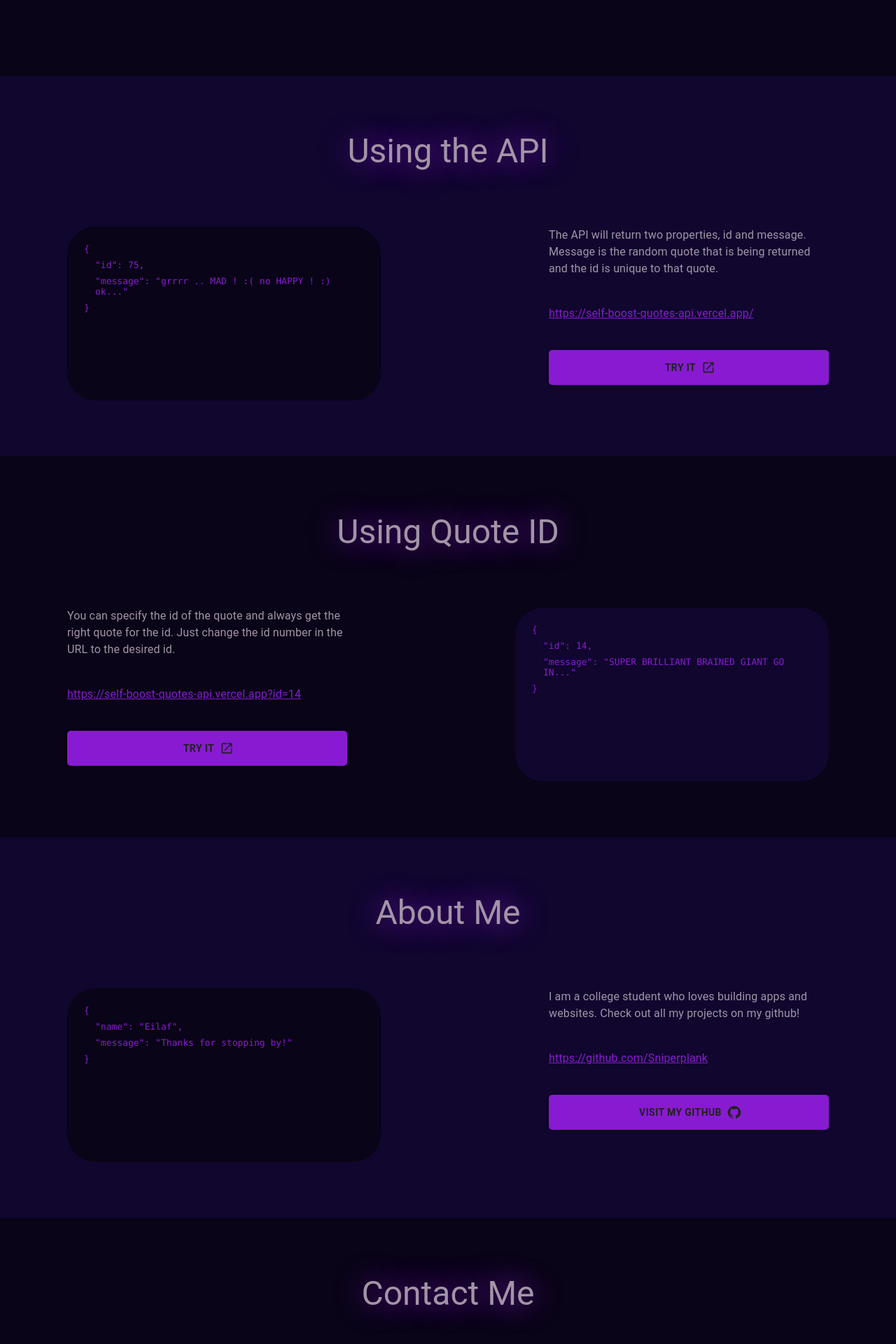
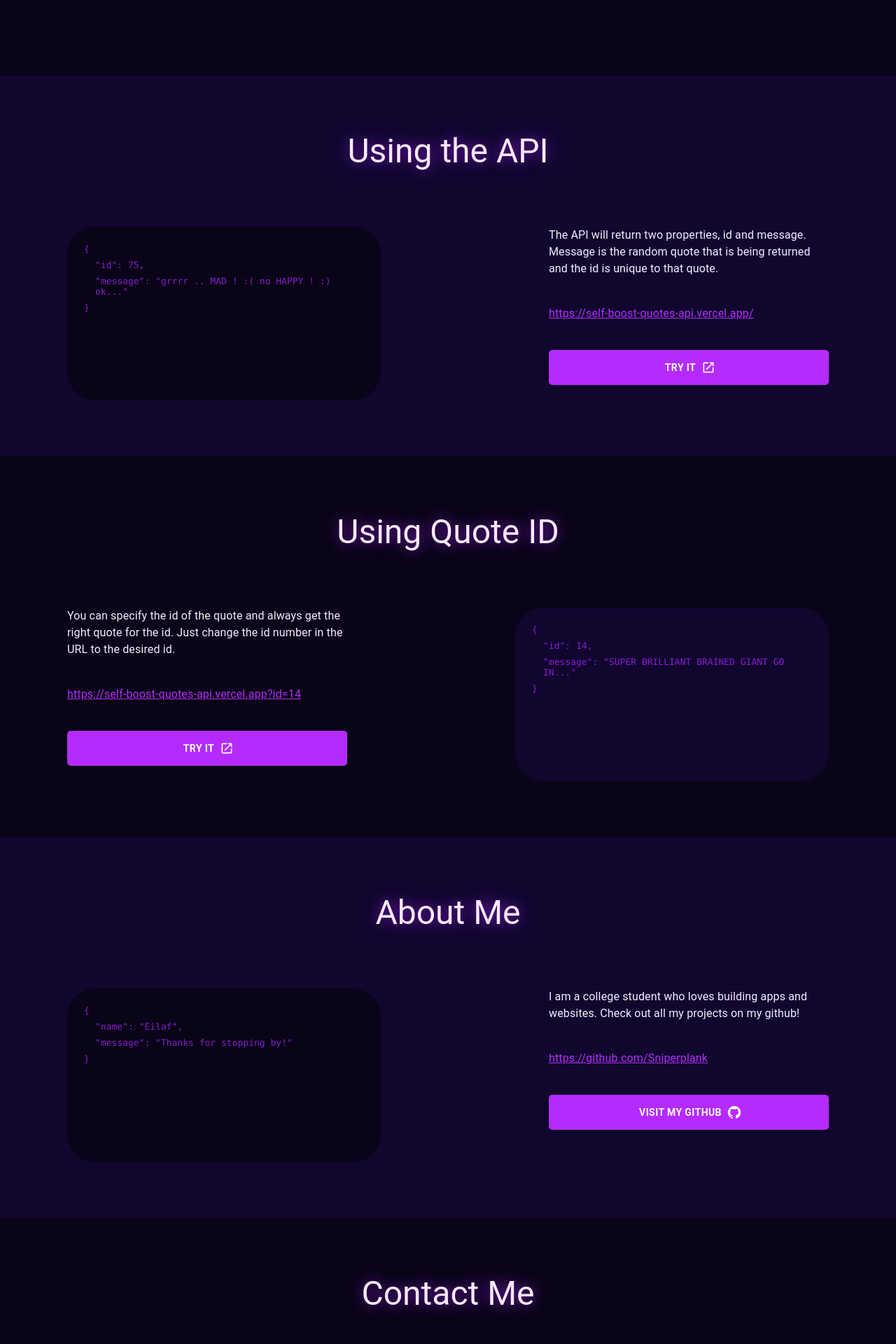
Before and after one commit to Sniperplank/Self-boost-quotes-frontend, a React (Create React App) app: page / in a window 1280 px wide. Shown: the part 856-2776 px from the top of the page at 70% size. Built offline with nearby package versions, Linux system fonts and the light colour scheme; no server answers.

Commit message:
make page more alive + update favicon

```diff
--- a/src/App.css
+++ b/src/App.css
@@ -3,9 +3,9 @@
 }
 
 .navbar {
-    box-shadow: 0px 0px 40px #881bd1;
+    box-shadow: 0px 0px 10px #881bd1;
 }
 
 .sectionTitle {
-    text-shadow: 0px 0px 40px #881bd1;
+    text-shadow: 0px 0px 20px #881bd1;
 }
--- a/src/components/About.js
+++ b/src/components/About.js
@@ -12,7 +12,7 @@ const About = () => {
 
     return (
         <Stack className="about" id="about" spacing={10} sx={{ display: 'flex', justifyContent: 'center', alignItems: 'center', padding: 10, backgroundColor: '#10062e' }}>
-            <Typography className='sectionTitle' variant='h3' color='#a394a6'>About Me</Typography>
+            <Typography className='sectionTitle' variant='h3' color='text.main'>About Me</Typography>
             <Stack spacing={{ xs: 10, md: 30 }} direction={{ xs: 'column', md: 'row' }}>
                 <Box sx={{ backgroundColor: '#090417', width: { xs: '80%', md: 400 }, height: 200, borderRadius: 10, borderWidth: 2, borderColor: 'white', padding: 3 }}>
                     <Stack spacing={1} sx={{ color: '#881bd1' }}>
@@ -25,7 +25,7 @@ const About = () => {
                     </Stack>
                 </Box>
                 <Stack spacing={5}>
-                    <Typography variant='body1' color='#a394a6' maxWidth={400}>I am a college student who loves building apps and websites. Check out all my projects on my github!</Typography>
+                    <Typography variant='body1' color='text.main' maxWidth={400}>I am a college student who loves building apps and websites. Check out all my projects on my github!</Typography>
                     <Typography variant='body1' color='primary' sx={{ textDecoration: 'underline' }}>https://github.com/Sniperplank</Typography>
                     <StyledButton onClick={() => openInNewTab('https://github.com/Sniperplank')} endIcon={<GitHubIcon />} variant='contained' color='primary'>Visit My GitHub</StyledButton>
                 </Stack>
--- a/src/components/Api.js
+++ b/src/components/Api.js
@@ -12,7 +12,7 @@ const Api = () => {
 
     return (
         <Stack className="api" id="api" spacing={10} sx={{ display: 'flex', justifyContent: 'center', alignItems: 'center', padding: 10, backgroundColor: '#10062e' }}>
-            <Typography className='sectionTitle' variant='h3' color='#a394a6'>Using the API</Typography>
+            <Typography className='sectionTitle' variant='h3' color='text.main'>Using the API</Typography>
             <Stack spacing={{ xs: 10, md: 30 }} direction={{ xs: 'column', md: 'row' }}>
                 <Box sx={{ backgroundColor: '#090417', width: { xs: '80%', md: 400 }, height: 200, borderRadius: 10, borderWidth: 2, borderColor: 'white', padding: 3 }}>
                     <Stack spacing={1} sx={{ color: '#881bd1' }}>
@@ -25,7 +25,7 @@ const Api = () => {
                     </Stack>
                 </Box>
                 <Stack spacing={5}>
-                    <Typography variant='body1' color='#a394a6' maxWidth={400}>The API will return two properties, id and message. Message is the random quote that is being returned and the id is unique to that quote.</Typography>
+                    <Typography variant='body1' color='text.main' maxWidth={400}>The API will return two properties, id and message. Message is the random quote that is being returned and the id is unique to that quote.</Typography>
                     <Typography variant='body1' color='primary' sx={{ textDecoration: 'underline' }}>https://self-boost-quotes-api.vercel.app/</Typography>
                     <StyledButton onClick={() => openInNewTab('https://self-boost-quotes-api.vercel.app/')} endIcon={<OpenInNewIcon />} variant='contained' color='primary'>Try it</StyledButton>
                 </Stack>
--- a/src/components/ApiWithId.js
+++ b/src/components/ApiWithId.js
@@ -11,10 +11,10 @@ const ApiWithId = () => {
 
     return (
         <Stack spacing={10} sx={{ display: 'flex', justifyContent: 'center', alignItems: 'center', padding: 10 }}>
-            <Typography className='sectionTitle' variant='h3' color='#a394a6'>Using Quote ID</Typography>
+            <Typography className='sectionTitle' variant='h3' color='text.main'>Using Quote ID</Typography>
             <Stack spacing={{ xs: 10, md: 30 }} direction={{ xs: 'column', md: 'row' }}>
                 <Stack spacing={5}>
-                    <Typography variant='body1' color='#a394a6' maxWidth={400}>You can specify the id of the quote and always get the right quote for the id. Just change the id number in the URL to the desired id.</Typography>
+                    <Typography variant='body1' color='text.main' maxWidth={400}>You can specify the id of the quote and always get the right quote for the id. Just change the id number in the URL to the desired id.</Typography>
                     <Typography variant='body1' color='primary' sx={{ textDecoration: 'underline' }}>https://self-boost-quotes-api.vercel.app?id=14</Typography>
                     <StyledButton onClick={() => openInNewTab('https://self-boost-quotes-api.vercel.app?id=14')} endIcon={<OpenInNewIcon />} variant='contained' color='primary'>Try it</StyledButton>
                 </Stack>
--- a/src/components/Contact.js
+++ b/src/components/Contact.js
@@ -12,9 +12,9 @@ const Contact = () => {
 
     return (
         <Stack className="contact" id="contact" spacing={10} sx={{ display: 'flex', justifyContent: 'center', alignItems: 'center', padding: 10 }}>
-            <Typography className='sectionTitle' variant='h3' color='#a394a6'>Contact Me</Typography>
+            <Typography className='sectionTitle' variant='h3' color='text.main'>Contact Me</Typography>
             <Stack spacing={5} sx={{ display: 'flex', justifyContent: 'center', alignItems: 'center' }}>
-                <Typography variant='body1' color='#a394a6' maxWidth={400} textAlign='center'>If you are having any problems or you run into any bugs with the API, send me a message through my website and let me know what the problem is.</Typography>
+                <Typography variant='body1' color='text.main' maxWidth={400} textAlign='center'>If you are having any problems or you run into any bugs with the API, send me a message through my website and let me know what the problem is.</Typography>
                 <StyledButton onClick={() => openInNewTab('https://eilafaljundi.com/Pages/Contact.html')} endIcon={<OpenInNewIcon />} variant='contained' color='primary'>Message Me</StyledButton>
             </Stack>
         </Stack>
--- a/src/components/GenerateQuote.js
+++ b/src/components/GenerateQuote.js
@@ -26,7 +26,7 @@ const GenerateQuote = () => {
         <Stack className='main' id='main' spacing={10} height={550} sx={{ display: 'flex', justifyContent: 'center', alignItems: 'center', padding: { xs: 5, md: 20 } }}>
             {
                 loading ? <CircularProgress size={50} color='primary' />
-                    : <Typography className='quote' sx={{ typography: { xs: 'h5', md: 'h3' } }} color='#a394a6' textAlign='center'>{quote}</Typography>
+                    : <Typography className='quote' sx={{ typography: { xs: 'h5', md: 'h3' } }} color='text.main' textAlign='center'>{quote}</Typography>
             }
             <StyledButton onClick={regenerateQuote} variant='contained' color='primary'>Regenerate Quote</StyledButton>
         </Stack>
--- a/src/components/NavBar.js
+++ b/src/components/NavBar.js
@@ -17,7 +17,7 @@ const NavBar = () => {
   return (
     <AppBar component='nav' position='sticky'>
       <StyledToolbar className='navbar'>
-        <Typography component={HashLink} smooth to='#main' scroll={el => scrollWithOffset(el, 100)} variant='h5' color='primary' sx={{ textDecoration: 'none' }}>Self Boost Quotes</Typography>
+        <Typography component={HashLink} smooth to='#main' scroll={el => scrollWithOffset(el, 100)} color='primary' sx={{ textDecoration: 'none', fontWeight: 'bold', fontSize: {xs: 15, md: 30} }}>Self Boost Quotes</Typography>
         <Stack direction='row' spacing={4}>
           <NavButton component={HashLink} smooth to='#api' scroll={el => scrollWithOffset(el, 100)} variant='text'>API</NavButton>
           <NavButton component={HashLink} smooth to='#about' scroll={el => scrollWithOffset(el, 100)} variant='text'>About</NavButton>
--- a/src/darkTheme.js
+++ b/src/darkTheme.js
@@ -3,7 +3,7 @@ import { createTheme } from "@mui/material";
 export const darkTheme = createTheme({
     palette: {
         primary: {
-            main: "#881bd1",
+            main: "#b52bff",
             light: "#b13dff"
         },
         secondary: {
@@ -11,10 +11,10 @@ export const darkTheme = createTheme({
             light: "#302e28"
         },
         buttonText: {
-            main: "#212121"
+            main: "#ffffff"
         },
         text: {
-            main: '#a394a6',
+            main: '#fbe9ff',
             input: 'white'
         },
         body: {
```
Also changed, not shown: 1 other file (tests, documents, lock files or other folders).
